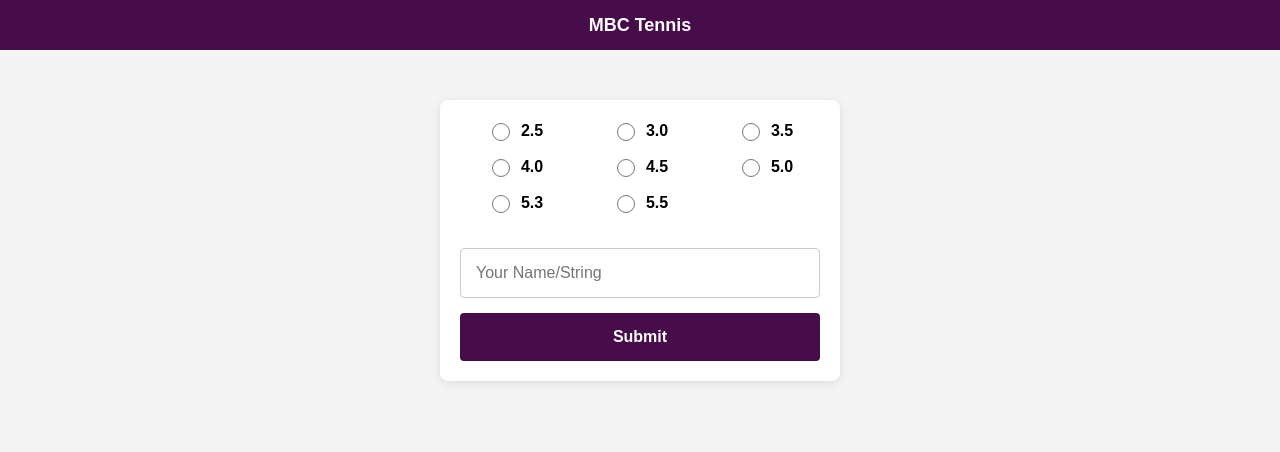
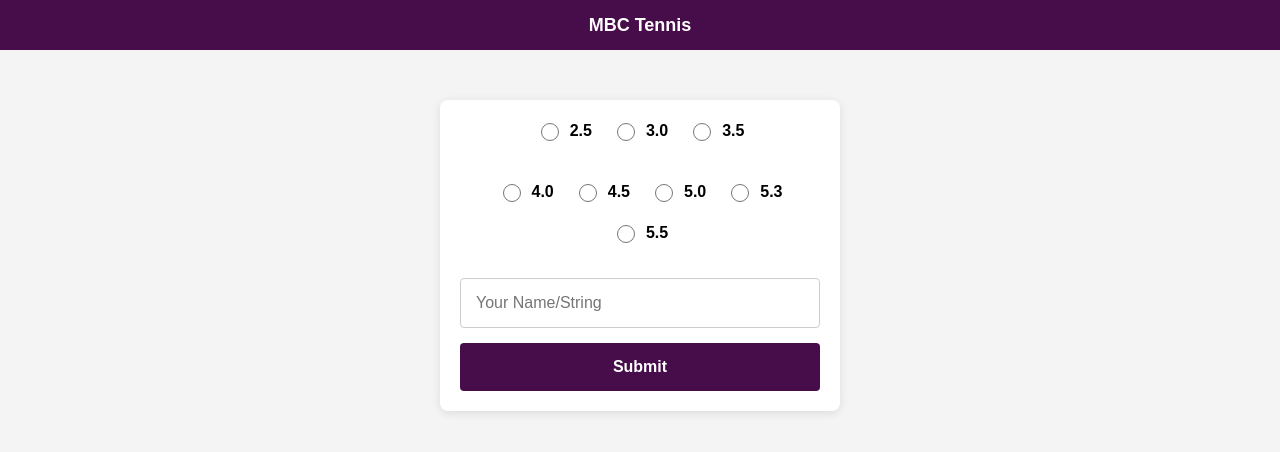
Before and after one commit to rokyholler/testrepo, a plain HTML site: page register/index.html in a window 1280 px wide. Drawn offline with Linux system fonts and the light colour scheme.

Commit message:
Update index.html

```diff
--- a/register/index.html
+++ b/register/index.html
@@ -75,18 +75,22 @@
   transition: all 0.3s ease;
 }
 .radio-row-container {
-  display: grid;
-  /* Forces 3 items per row */
-  grid-template-columns: repeat(3, 1fr);
-  gap: 15px;
+  display: flex;
+  flex-wrap: wrap;        /* Allows items to move to the next row */
+  justify-content: center; /* Centers both rows horizontally */
+  gap: 20px;              /* Space between toggles */
   margin-bottom: 20px;
-  width: 100%;
+}
+
+/* This is the secret to forcing exactly 2 rows */
+.break {
+  flex-basis: 100%;       /* Takes up the full width of the container */
+  height: 0;              /* No height so it's invisible */
 }
 
 .radio-item {
   display: flex;
   align-items: center;
-  justify-content: center; /* Centers the radio+text in its grid cell */
   gap: 8px;
   font-weight: bold;
 }
@@ -162,6 +166,7 @@
     <input type="radio" name="limit" value="1">
     <span>3.5</span>
   </label>
+ <div class="break"></div>
 
   <label class="radio-item">
     <input type="radio" name="limit" value="2">
```
